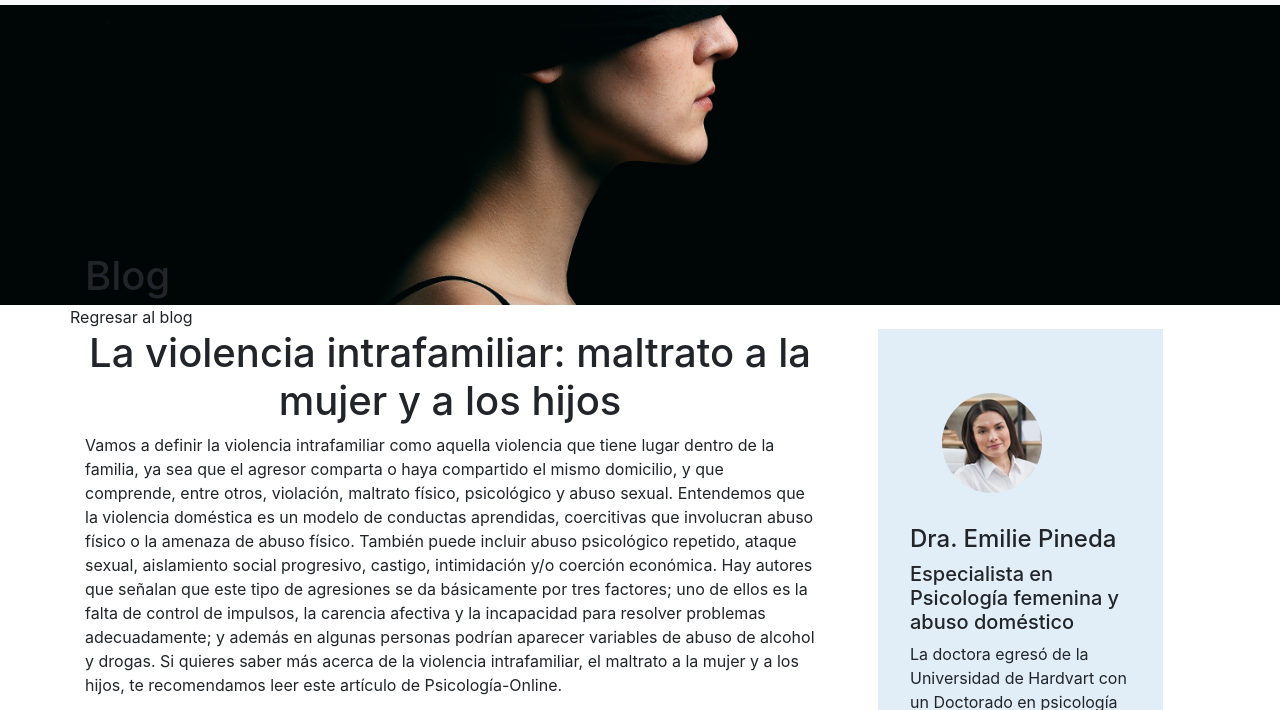
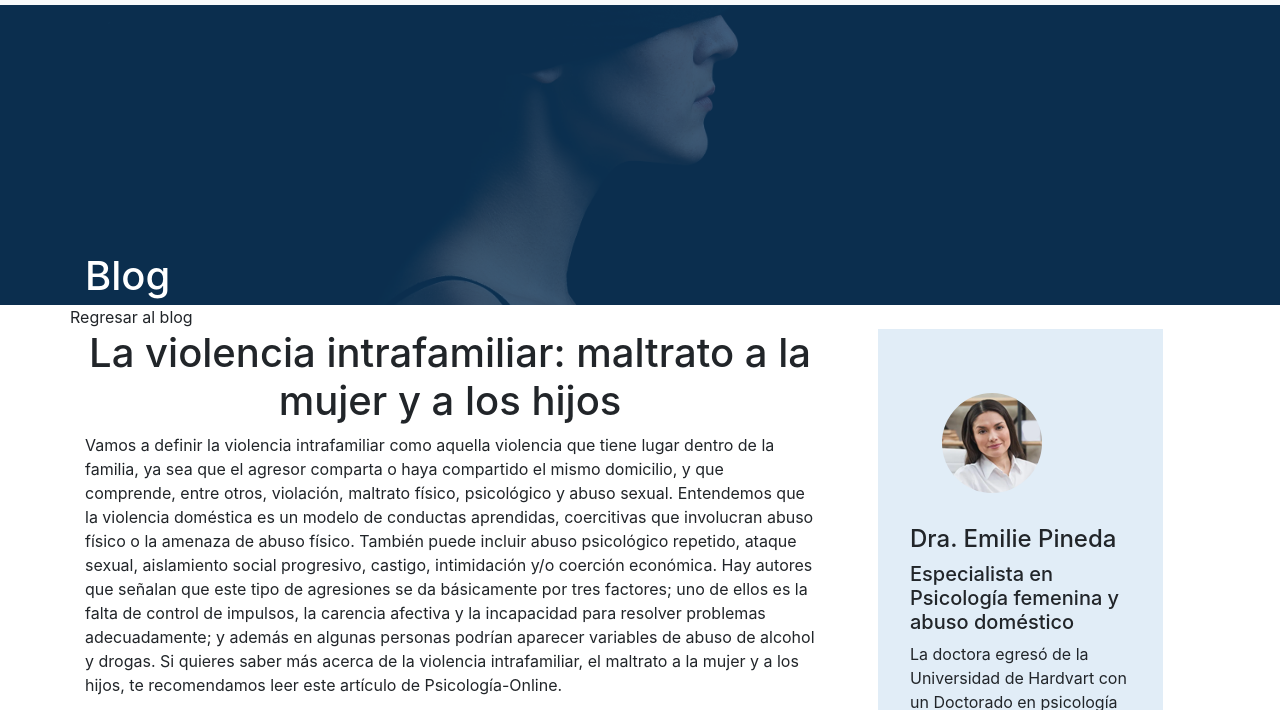
Before and after one commit to juan-ortega27/CasaSOS, a plain HTML site: page entrada.html in a window 1280 px wide. Shown: the part 68-778 px from the top of the page. Drawn offline with nearby package versions, Linux system fonts and the light colour scheme; a script that the page names is missing.

Commit message:
entrada fixing css

```diff
--- a/css/entrada-style.css
+++ b/css/entrada-style.css
@@ -7,14 +7,25 @@
     background-position:center;
     height: 300px;
 
+
+}
+.header .container{
+
+     height: 300px;
+    display: flex;
+
 }
 
+.header h1{
+    color: #fff;
+
+
+}
 .overlay {
     position: absolute;
-    /*min-height: 100%;  del padre */
+    min-height: 300px;/*min-height: 100%;  del padre */
     min-width: 100%; /* del padre  (244, 244, 244, 0.79);*/
-    left: 0;
-    top: 0;
+
     background-color: rgba(15, 58, 98, 0.79);
 }
 
```
